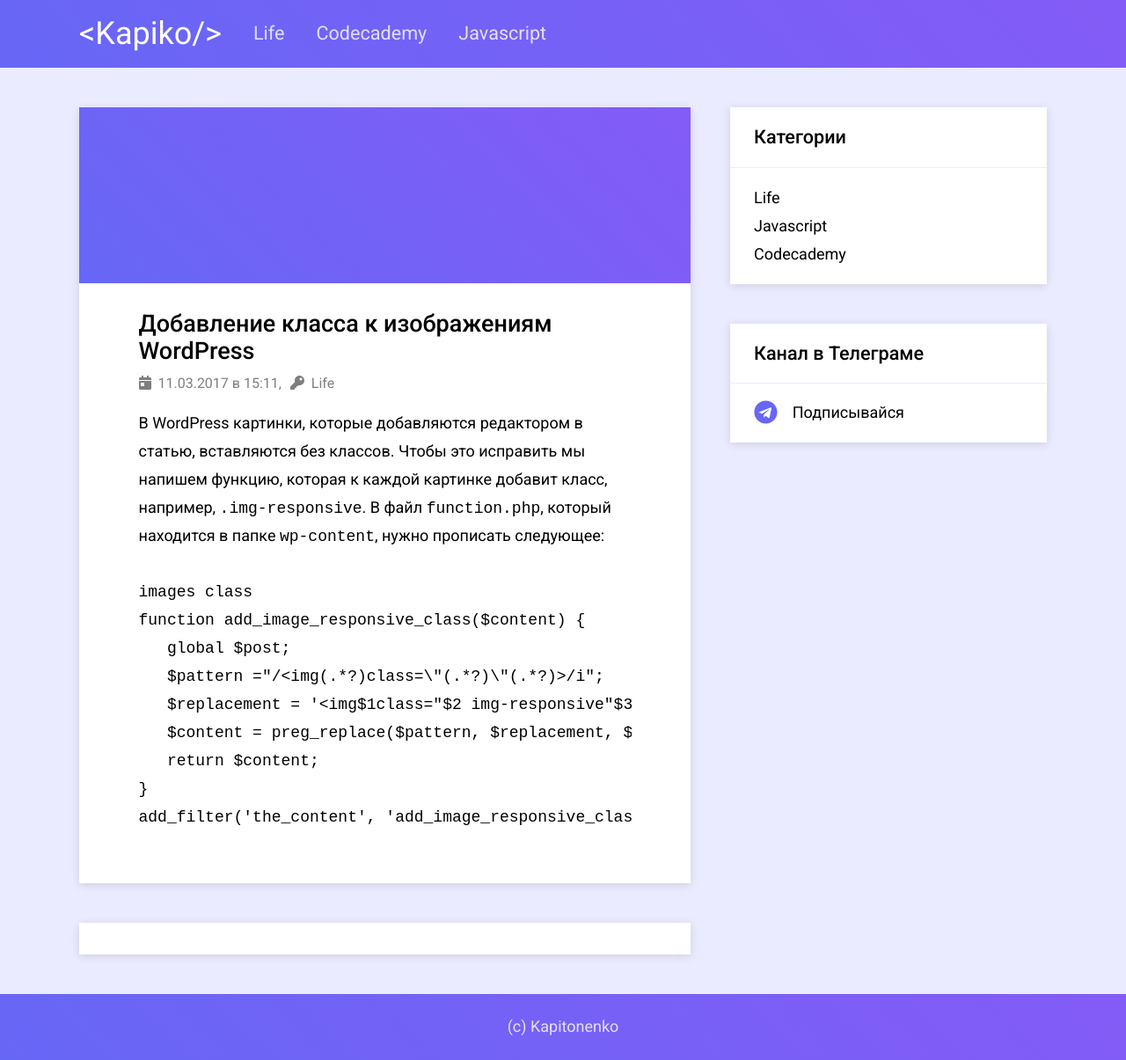
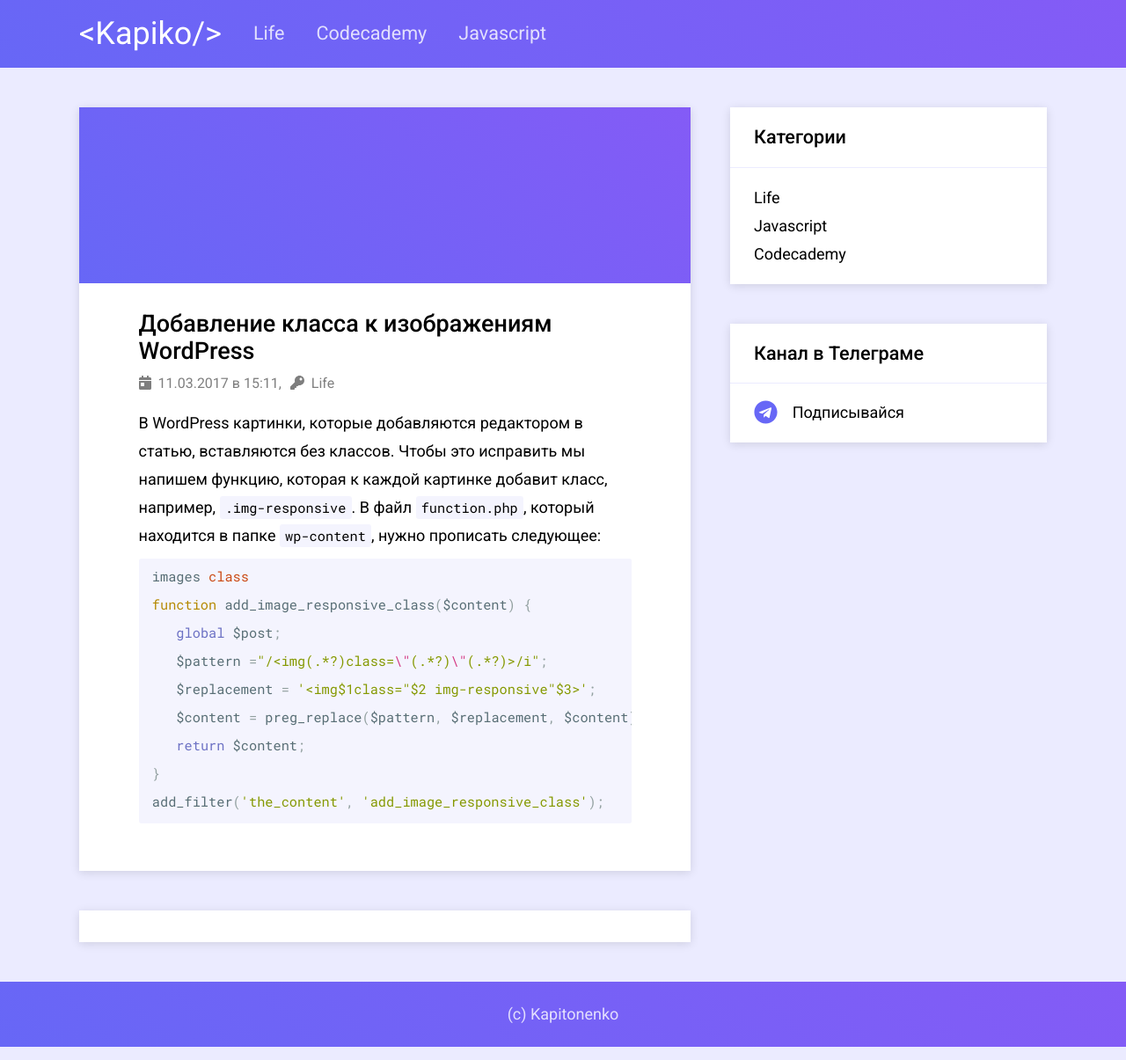
Before and after one commit to kaptn3/dev-blog-theme, a Jekyll site: the page built from _posts/2017-03-11-add-class-in-wordpress.md, in a window 1280 px wide. Shown: the whole page at 88% size. Built offline with Jekyll 4.4.1, drawn with Linux system fonts in a browser that asks for light colours; comment, search, counter and statistics services are not loaded.

Commit message:
Edited fonts for code, added inline code styles

````diff
--- a/_posts/2017-03-11-add-class-in-wordpress.md
+++ b/_posts/2017-03-11-add-class-in-wordpress.md
@@ -6,9 +6,10 @@
 tags: [wordpress, картинки, классы]
 ---
 <!--more-->
-В WordPress картинки, которые добавляются редактором в статью, вставляются без классов. Чтобы это исправить мы напишем функцию, которая к каждой картинке добавит класс, например, <code>.img-responsive</code>. В файл <code>function.php</code>, который находится в папке <code>wp-content</code>, нужно прописать следующее:
+В WordPress картинки, которые добавляются редактором в статью, вставляются без классов. Чтобы это исправить мы напишем функцию, которая к каждой картинке добавит класс, например, `.img-responsive`. В файл `function.php`, который находится в папке `wp-content`, нужно прописать следующее:
 
-<pre><code>images class
+```php
+images class
 function add_image_responsive_class($content) {
    global $post;
    $pattern ="/<img(.*?)class=\"(.*?)\"(.*?)>/i";
@@ -16,4 +17,5 @@
    $content = preg_replace($pattern, $replacement, $content);
    return $content;
 }
-add_filter('the_content', 'add_image_responsive_class');</code></pre>
+add_filter('the_content', 'add_image_responsive_class');
+```
--- a/_sass/base/_fonts.scss
+++ b/_sass/base/_fonts.scss
@@ -1,5 +1,10 @@
 @import url('https://fonts.googleapis.com/css?family=Roboto:400,500&display=swap');
+@import url('https://fonts.googleapis.com/css?family=Roboto+Mono:400,500&display=swap&subset=cyrillic');
 
 html {
   font-family: 'Roboto', sans-serif;
 }
+
+code {
+  font-family: 'Roboto Mono', monospace;
+}
--- a/_sass/base/_typography.scss
+++ b/_sass/base/_typography.scss
@@ -170,16 +170,18 @@
   }
 }
 
-kbd {
-  font-size: 16px;
+code.highlighter-rouge,
+pre.highlight {
+  font-size: .85rem;
+  background-color: #f4f4fe;
+  border-radius: 3px;
+}
+
+code.highlighter-rouge {
+  padding: .2em .4em;
 }
 
 pre.highlight {
-  font-size: 14px;
   padding: .4em 1em;
-  background-color: #f4f4fe;
+  margin-top: -1.2rem;
 }
-
-.highlighter-rouge {
-  margin-top: -1.4rem;
-}
````
